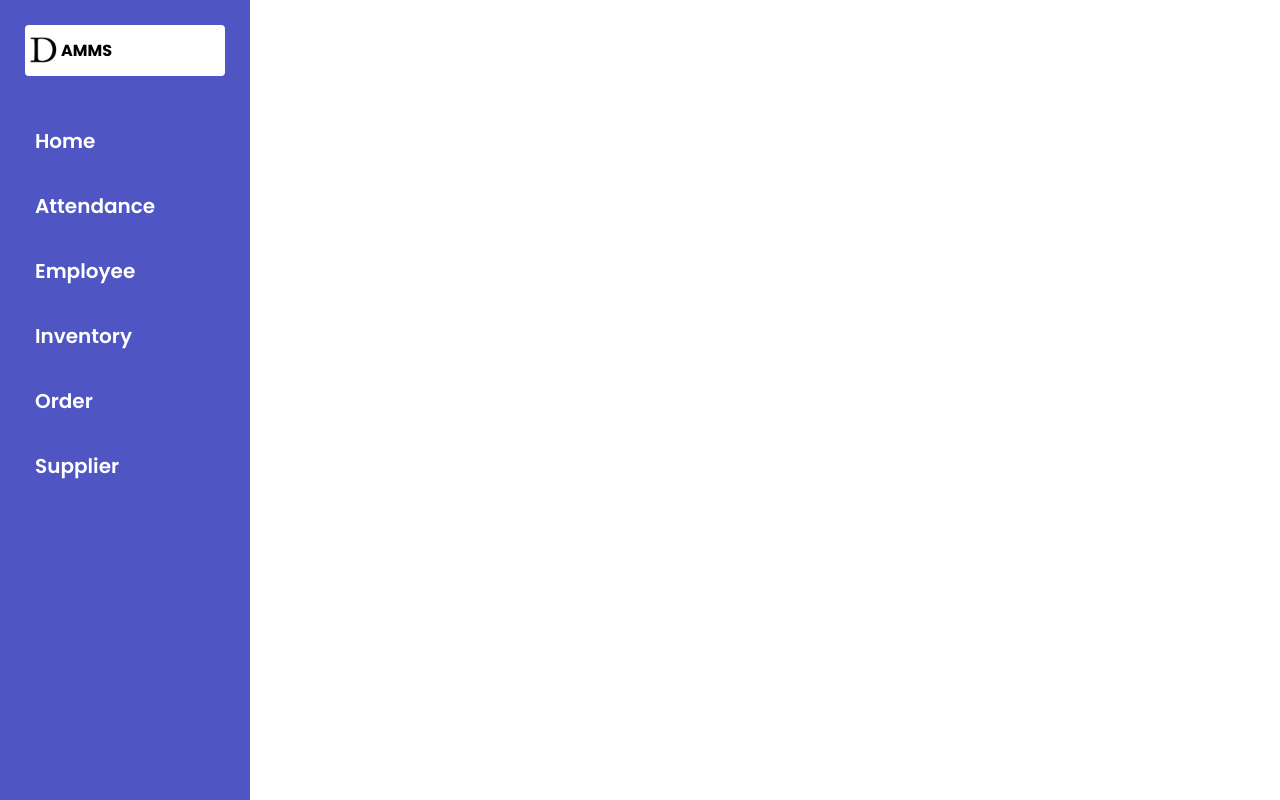
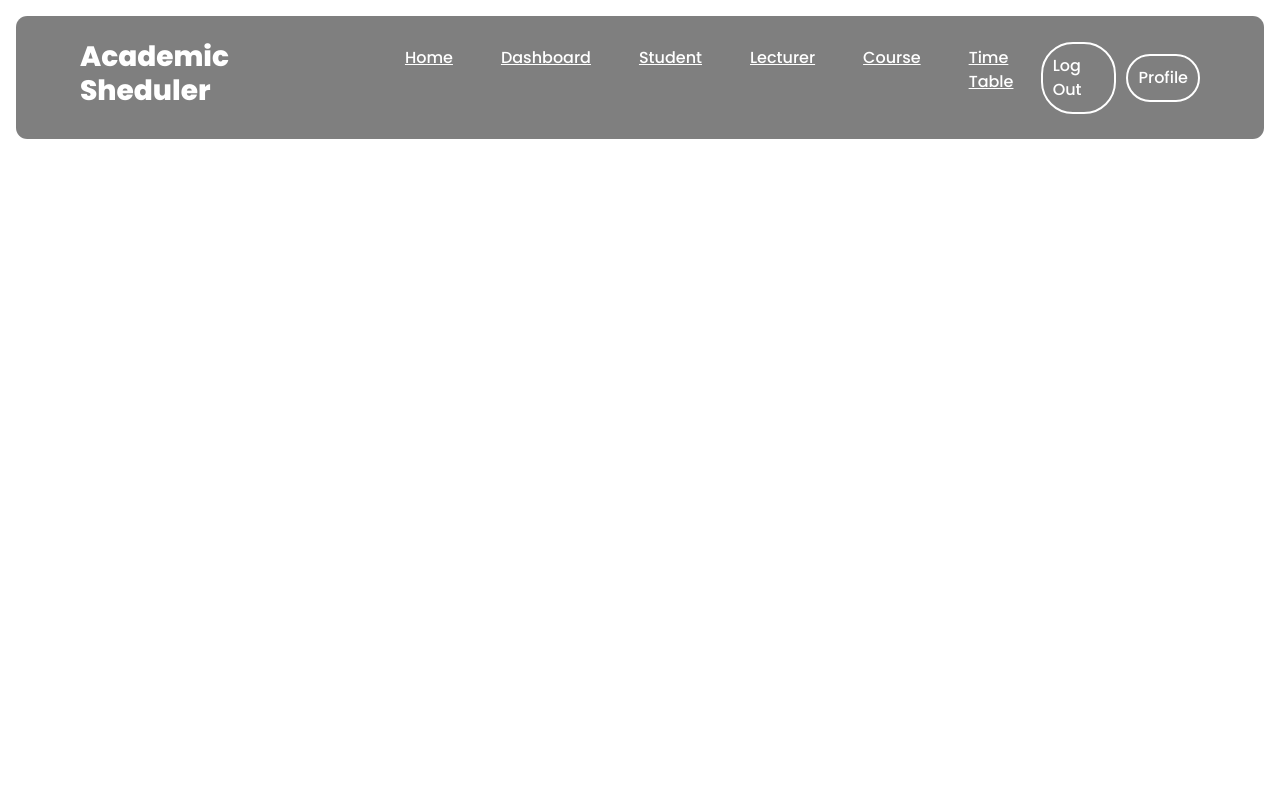
Before and after one commit to Dill1027/Academic-Scheduler, a React (Create React App) app in the folder frontend/: page /course in a window 1280 px wide. Built offline with nearby package versions, Linux system fonts and the light colour scheme.

Commit message:
boostrap

```diff
--- a/frontend/package.json
+++ b/frontend/package.json
@@ -7,6 +7,7 @@
     "@testing-library/react": "^13.4.0",
     "@testing-library/user-event": "^13.5.0",
     "axios": "^1.7.7",
+    "bootstrap": "^5.3.3",
     "cors": "^2.8.5",
     "jspdf-autotable": "^3.8.3",
     "react": "^18.3.1",
--- a/frontend/public/index.html
+++ b/frontend/public/index.html
@@ -3,6 +3,7 @@
   <head>
     <meta charset="utf-8" />
     <link rel="icon" href="%PUBLIC_URL%/favicon.ico" />
+    <link href="https://cdn.jsdelivr.net/npm/bootstrap@5.3.3/dist/css/bootstrap.min.css" rel="stylesheet" integrity="sha384-QWTKZyjpPEjISv5WaRU9OFeRpok6YctnYmDr5pNlyT2bRjXh0JMhjY6hW+ALEwIH" crossorigin="anonymous">
     <meta name="viewport" content="width=device-width, initial-scale=1" />
     <meta name="theme-color" content="#000000" />
     <meta
@@ -28,6 +29,7 @@
   </head>
   <body>
     <noscript>You need to enable JavaScript to run this app.</noscript>
+    <script src="https://cdn.jsdelivr.net/npm/bootstrap@5.3.3/dist/js/bootstrap.bundle.min.js" integrity="sha384-YvpcrYf0tY3lHB60NNkmXc5s9fDVZLESaAA55NDzOxhy9GkcIdslK1eN7N6jIeHz" crossorigin="anonymous"></script>
     <div id="root"></div>
     <!--
       This HTML file is a template.
--- a/frontend/src/App.js
+++ b/frontend/src/App.js
@@ -20,8 +20,8 @@ import UpdateSupplier from "./Components/SupplierManagement/UpdateSupplier";
 
 
 //Acdemic sheduler-----------------------------
-import Header from "./Components/Navbar/Header";
-import Footer from "./Components/Navbar/footer";
+// import Header from "./Components/Navbar/Header";
+// import Footer from "./Components/Navbar/footer";
 import Coursed from "./Components/CourseManagement/coursedash";
 
 
@@ -55,8 +55,8 @@ function App() {
 
           {/*Academic sheduler */}
 
-          <Route path="/header" element={<Header />} />
-          <Route path="/footer" element={<Footer />} />
+          {/* <Route path="/header" element={<Header />} /> */}
+          {/* <Route path="/footer" element={<Footer />} /> */}
           <Route path="/course" element={<Coursed />} />
 
 
--- a/frontend/src/Components/CourseManagement/coursedash.js
+++ b/frontend/src/Components/CourseManagement/coursedash.js
@@ -1,20 +1,34 @@
 import { useState, useEffect } from "react";
 import axios from "axios";
 import SideBar from "../Home/SideBar";
+import Header from "../Navbar/Header";
 
 function Coursed() {
 
 
   return (
     <div>
-      <div className="main_function">
+      <div className="main_function ">
         <div>
-          <SideBar />
-        </div>
-        <div className="lef_child">
+          <Header />
+          {/* <SideBar /> */}
+
+           <div class="mt-5">
+             {/* <h1>lef child</h1> */}
 
 
+
+           </div>
         </div>
+
+
+
+
+
+        {/* <div className="lef_child">
+        <h1 className="main_topic_function">Add Employee </h1>
+
+        </div> */}
       </div>
     </div>
   );
--- a/frontend/src/Components/Navbar/Header.js
+++ b/frontend/src/Components/Navbar/Header.js
@@ -13,14 +13,16 @@ function Header() {
               <div className="menu-icon1">
                 <i className="fa fa-bars"></i>
               </div>
-              <h3>TravelMate</h3>
+              <h3>Academic  Sheduler</h3>
             </div>
             <div className="menu-container1">
               <ul className="menu-list1">
+              <li><a href="/EventManager/Dashboard">Home</a></li>
                 <li><a href="/EventManager/Dashboard">Dashboard</a></li>
-                <li><a href="/EventManager/addEvent">Add Event</a></li>
-                <li><a href="/EventManager/EventList">View Event</a></li>
-                <li><Link to="/EventManager/report">Report</Link></li>
+                <li><a href="/EventManager/addEvent">Student</a></li>
+                <li><a href="/EventManager/EventList">Lecturer</a></li>
+                <li><Link to="/course">Course</Link></li>
+                <li><Link to="/EventManager/report">Time Table</Link></li>
               </ul>
             </div>
             <div
```
Also changed, not shown: 1 other file (tests, documents, lock files or other folders).
